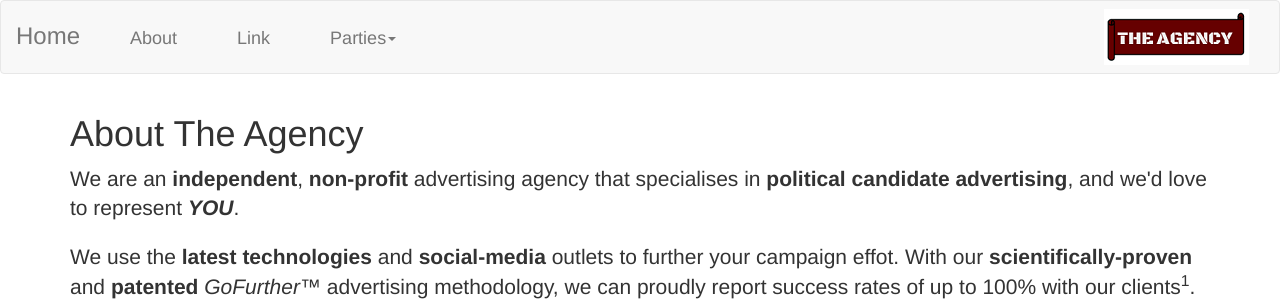
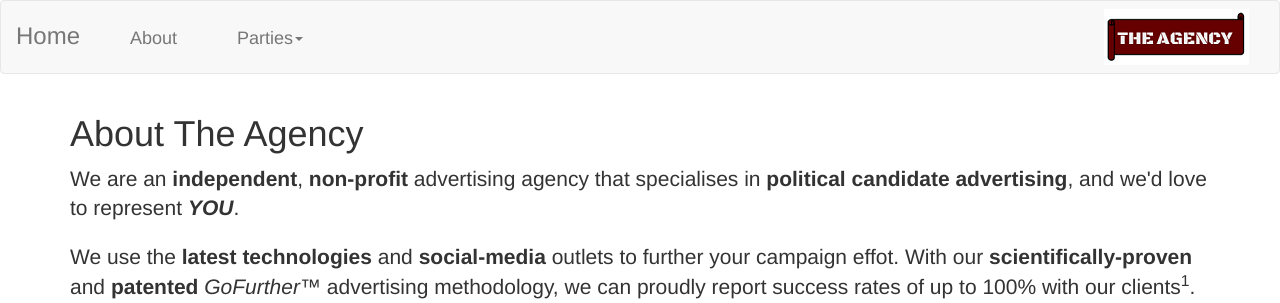
Before and after one commit to fujipug/agency, a Django app: page /about/ in a window 1280 px wide. Shown: the top 303 px of the page. Run offline with Django 3.2, Linux system fonts and the light colour scheme; some libraries are stand-ins or nearby versions.

Commit message:
removed placeholder link

```diff
--- a/main/templates/main/header.html
+++ b/main/templates/main/header.html
@@ -19,7 +19,6 @@
       <div class="collapse navbar-collapse" id="nav-content">
         <ul class="nav navbar-nav">
           <li><a href="/about">About</a></li>
-          <li><a href="#">Link</a></li>
           <li class="dropdown">
             <a href="#" class="dropdown-toggle" data-toggle="dropdown" role="button" aria-expanded="false">Parties<span class="caret"></span></a>
             <ul class="dropdown-menu" role="menu">
```
